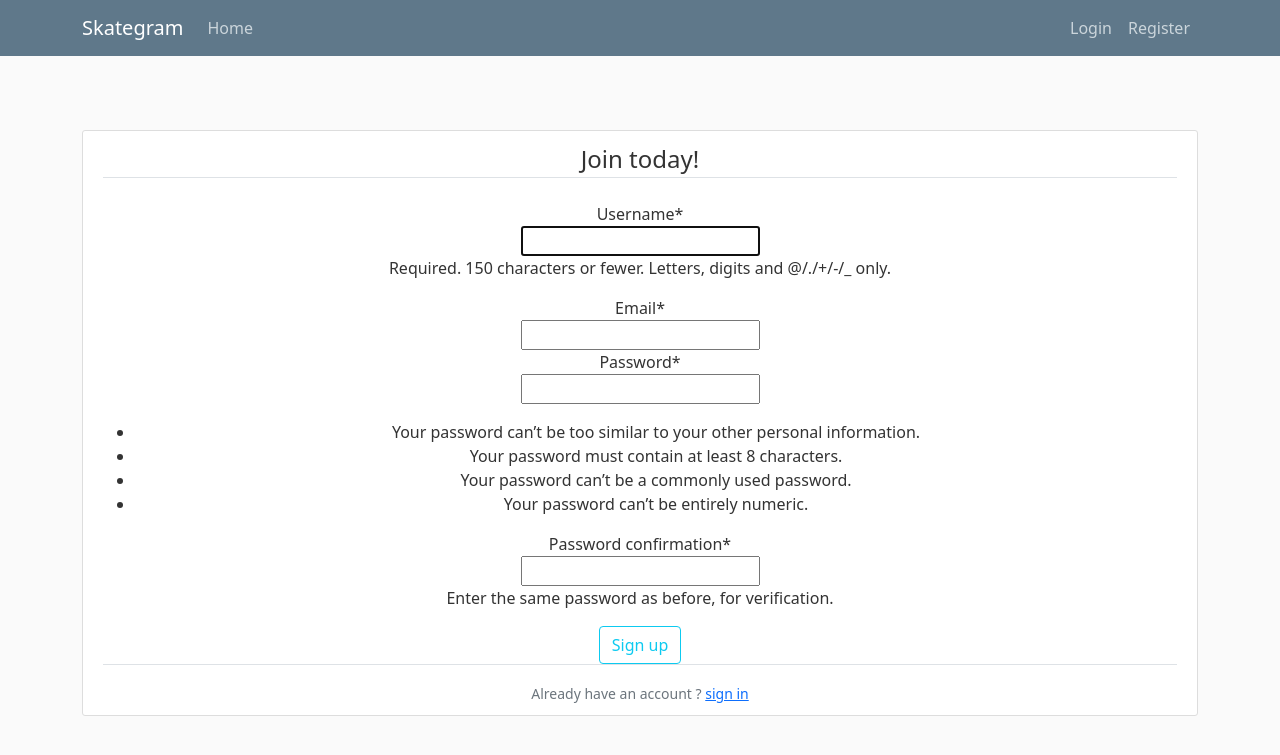
After one commit to vanderpatrick/SkateGramer, a Django app: page /register/ in a window 1280 px wide. The commit adds this page. Shown: the top 755 px of the page. Run offline with Django 3.2, Linux system fonts and the light colour scheme; some libraries are stand-ins or nearby versions.

Commit message:
Create user creation + html files, setup path

```diff
--- a/skateapp/apps.py
+++ b/skateapp/apps.py
@@ -4,3 +4,6 @@ from django.apps import AppConfig
 class SkateappConfig(AppConfig):
     default_auto_field = 'django.db.models.BigAutoField'
     name = 'skateapp'
+
+    def ready(self):
+        import skateapp.signals
--- /dev/null
+++ b/skateapp/forms.py
@@ -0,0 +1,27 @@
+from django import forms
+from django.contrib.auth.models import User
+from django.contrib.auth.forms import UserCreationForm
+from .models import Profile, Post
+
+class UserRegister(UserCreationForm):
+    email = forms.EmailField()
+
+    class Meta:
+        model = User
+        fields = ['username', 'email', 'password1', 'password2']
+
+
+class UserUpadateForm(forms.ModelForm):
+    class Meta:
+        model = User
+        fields = ['username', 'email']
+
+class UpdateUserProfile(forms.ModelForm):
+    class Meta:
+        model = Profile
+        fields = ['image']
+
+class PostForm(forms.ModelForm):
+    class Meta:
+        model = Post
+        fields = ['image', 'title', 'content']
--- a/skateapp/models.py
+++ b/skateapp/models.py
@@ -44,6 +44,9 @@ class Profile(models.Model):
     def __str__(self):
         return f'{self.user.username} profile'
 
+    def save(self, *args, **kwargs):
+        super().save()
+
 # PostTutorial model responsible for the tutorial post made only by (admin)
 class PostTutorial(models.Model):
     title = models.CharField(max_length=200, unique=True)
--- a/skateapp/views.py
+++ b/skateapp/views.py
@@ -1,11 +1,13 @@
 # All necessary imports for the app views
 
 from django.shortcuts import render, redirect
-from .models import (Post, Comment, Profile, PostTutorial)
+from .models import Post, Comment, Profile, PostTutorial
 from django.contrib.auth.mixins import LoginRequiredMixin, UserPassesTestMixin
 from django.contrib.auth.decorators import login_required
 from django.views.generic import ListView, DetailView, CreateView, UpdateView, DeleteView
 from django.contrib import messages
+from .forms import UserRegister, UpdateUserProfile, UserUpadateForm, PostForm
+
 
 # All views used in the app
 
@@ -65,6 +67,8 @@ class PostTutorialListView(ListView):
     context_object_name = 'tutorial'
     ordering = ['-created_on']
 
+
+# allows user to delete posts
 class PostDeleteView(LoginRequiredMixin, UserPassesTestMixin, DeleteView):
     model = Post
     success_url = '/home'
@@ -76,3 +80,38 @@ class PostDeleteView(LoginRequiredMixin, UserPassesTestMixin, DeleteView):
             return True
         else:
             return False
+
+# allows creation of user profile
+def register(request):
+    if request.method == 'POST':
+        form = UserRegister(request.POST)
+        if form.is_valid():
+            form.save()
+            username = form.cleaned_data.get('username')
+            messages.success(request, f'Your account has been created! You are now able to log in')
+            return redirect('home')
+    else:
+        form = UserRegister()
+    return render(request, 'register.html', {'form': form})
+
+@login_required
+def profile(request):
+    if request.method == 'POST':
+        u_form = UserUpadateForm(request.POST, instance=request.user)
+        p_form = UpdateUserProfile(request.POST,
+                                   request.FILES,
+                                   instance=request.user.profile)
+        if u_form.is_valid() and p_form.is_valid():
+            u_form.save()
+            p_form.save()
+            messages.success(request, f'Your account has been Updated')
+            return redirect('profile')
+    else:
+        u_form = UserUpadateForm(instance=request.user)
+        p_form = UpdateUserProfile(instance=request.user.profile)
+    context = {
+        'u_form': u_form,
+        'p_form': p_form
+    }
+
+    return render(request, 'profile.html', context)
--- a/skategram/settings.py
+++ b/skategram/settings.py
@@ -149,3 +149,8 @@ DEFAULT_FILE_STORAGE = 'cloudinary_storage.storage.MediaCloudinaryStorage'
 # https://docs.djangoproject.com/en/3.2/ref/settings/#default-auto-field
 
 DEFAULT_AUTO_FIELD = 'django.db.models.BigAutoField'
+
+
+LOGIN_REDIRECT_URL = 'home'
+
+LOGIN_URL = 'login'
--- a/skategram/urls.py
+++ b/skategram/urls.py
@@ -15,8 +15,17 @@ Including another URLconf
 """
 from django.contrib import admin
 from django.urls import path, include
+from django.contrib.auth import views as auth_views
+from django.conf import settings
+from django.conf.urls.static import static
+from skateapp import views as user_views
 
 urlpatterns = [
     path('admin/', admin.site.urls),
-    path('', include('skateapp.urls'))
+    path('', include('skateapp.urls')),
+    path('register/', user_views.register, name='register'),
+    path('profile/', user_views.profile, name='profile'),
+    path('logout/', auth_views.LogoutView.as_view(template_name='logout.html'), name='logout'),
+    path('login/', auth_views.LoginView.as_view(template_name='login.html'), name='login'),
+    path('profile/', user_views.profile, name='profile'),
 ]
--- a/templates/base.html
+++ b/templates/base.html
@@ -37,12 +37,12 @@
               <!-- Navbar Right Side -->
               <div class="navbar-nav ms-auto">
                 {% if user.is_authenticated %}
-                <a class="nav-item nav-link " href="">Logout</a>
-                <a class="nav-item nav-link" href="">Profile</a>
+                <a class="nav-item nav-link " href="{% url 'logout' %}">Logout</a>
+                <a class="nav-item nav-link" href="{% url 'profile' %}">Profile</a>
                 <a class="nav-item nav-link" href="{% url 'post-create' %}">Create post</a>
                 {% else %}
-                <a class="nav-item nav-link" href="">Login</a>
-                <a class="nav-item nav-link" href="">Register</a>
+                <a class="nav-item nav-link" href="{% url 'login' %}">Login</a>
+                <a class="nav-item nav-link" href="{% url 'register' %}">Register</a>
                 {% endif %}
               </div>
             </div>
--- /dev/null
+++ b/templates/register.html
@@ -0,0 +1,17 @@
+{% extends "base.html" %}
+{% load crispy_forms_tags %}
+{% block content %}
+    <div class="content-section">
+        <form action="" method="POST">
+            {% csrf_token %}
+            <fieldset class="form-group">
+                <legend class="border-bottom mb-4">Join today!</legend>
+                {{ form|crispy }}
+            </fieldset>
+            <div class="form-group">
+                <button class="btn btn-outline-info" type="submit">Sign up</button>
+            </div>
+        </form>
+        <div class="border-top pt-3"><small class="text-muted">Already have an account ? <a href="" class="ml-2">sign in</a> </small></div>
+    </div>
+{% endblock content %}
```
Also changed, not shown: skateapp/signals.py (added, +15 -0 lines), templates/login.html (added, +17 -0 lines), templates/logout.html (added, +7 -0 lines), templates/profile.html (added, +27 -0 lines).
